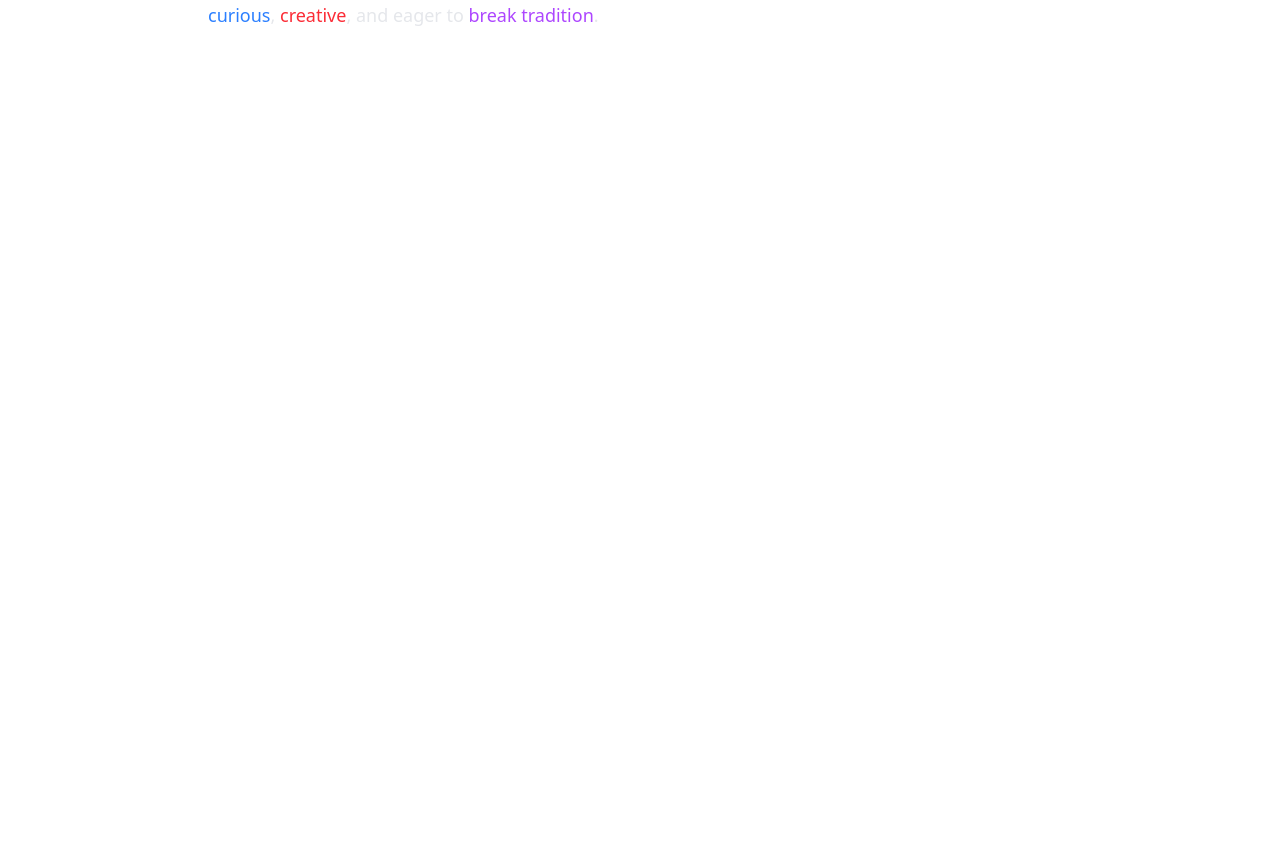
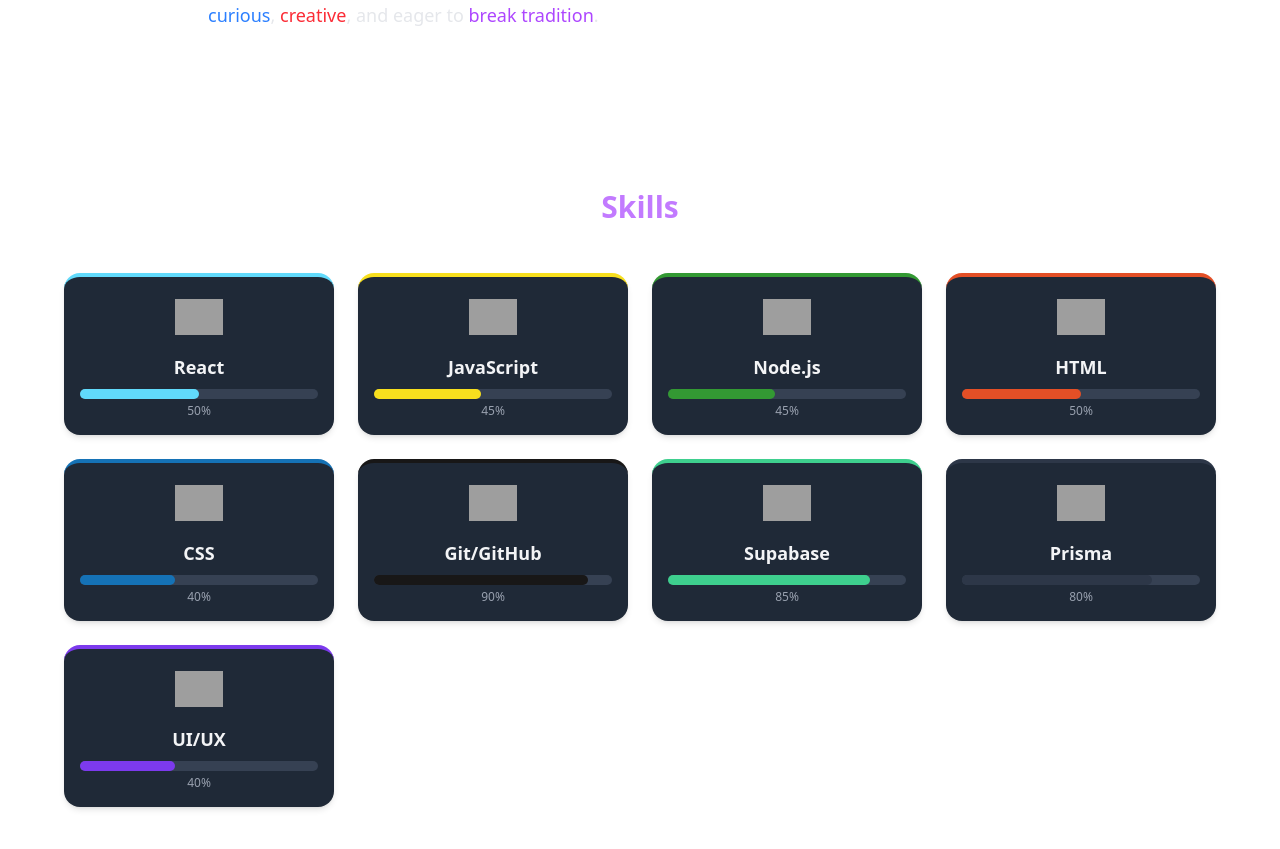
Before and after one commit to SystemX25/my-portfolio, a React (Vite) app: page / in a window 1280 px wide. Shown: the part 1219-2068 px from the top of the page. Built offline with nearby package versions, Linux system fonts and the light colour scheme; grey boxes are pictures that could not be loaded.

Commit message:
Adelanto de Skillls

```diff
--- a/src/components/sections/About.jsx
+++ b/src/components/sections/About.jsx
@@ -10,7 +10,6 @@
   const { t } = useTranslation();
   const { darkMode } = useTheme();
 
-  // Colores condicionales
   const textColor = darkMode ? 'text-gray-200' : 'text-gray-800';
   const cardBg = darkMode ? 'bg-[#1f2937]' : 'bg-white';
   const cardText = darkMode ? 'text-gray-300' : 'text-gray-700';
@@ -24,7 +23,6 @@
       </h2>
 
       <div className="grid md:grid-cols-2 gap-8 items-center">
-        {/* Texto traducido */}
         <motion.div
           initial={{ opacity: 0, x: -20 }}
           whileInView={{ opacity: 1, x: 0 }}
@@ -51,7 +49,6 @@
           />
         </motion.div>
 
-        {/* Tarjeta giratoria */}
         <div
           className="card-container"
           onMouseEnter={() => setIsHovered(true)}
@@ -62,7 +59,7 @@
             transition={{ type: 'spring', stiffness: 80 }}
             className="card-inner"
           >
-            {/* Cara frontal */}
+
             <div className={`card-face card-front ${cardBg} ${borderFront}`}>
               <FaCode className="text-4xl text-purple-500 mb-2" />
               <p className={`text-xs ${cardText} font-jetbrains-mono`}>
@@ -70,7 +67,6 @@
               </p>
             </div>
 
-            {/* Cara trasera */}
             <div className={`card-face card-back ${cardBg} ${borderBack}`}>
               <FaRobot className="text-4xl text-red-500 mb-2 animate-pulse" />
               <p className={`text-xs text-center ${cardText} font-jetbrains-mono leading-tight`}>
--- a/src/components/sections/Skills.jsx
+++ b/src/components/sections/Skills.jsx
@@ -1,20 +1,163 @@
+import { useState } from 'react';
+import { motion, AnimatePresence } from 'framer-motion';
+import { useTranslation } from 'react-i18next';
+import { useTheme } from '../../context/ThemeContext';
+
 const SkillsSection = () => {
+  const [selectedSkill, setSelectedSkill] = useState(null);
+  const { t } = useTranslation();
+  const { darkMode } = useTheme();
+
   const skills = [
-    { name: 'React', level: 90 },
-    { name: 'Tailwind', level: 85 },
-    // ...
+    {
+      name: 'React',
+      level: 50,
+      logo: 'react.svg',
+      descKey: 'skills.react',
+      color: '#61DAFB'
+    },
+    {
+      name: 'JavaScript',
+      level: 45,
+      logo: 'js-logo.svg',
+      descKey: 'skills.javascript',
+      color: '#F7DF1E'
+    },
+    {
+      name: 'Node.js',
+      level: 45,
+      logo: 'nodejs-logo.svg',
+      descKey: 'skills.nodejs',
+      color: '#339933'
+    },
+    {
+      name: 'HTML',
+      level: 50,
+      logo: 'html-logo.svg',
+      descKey: 'skills.html',
+      color: '#E34F26'
+    },
+    {
+      name: 'CSS',
+      level: 40,
+      logo: 'css-logo.svg',
+      descKey: 'skills.css',
+      color: '#1572B6'
+    },
+    {
+      name: 'Git/GitHub',
+      level: 90,
+      logo: 'github-logo.svg',
+      descKey: 'skills.git',
+      color: '#181717'
+    },
+    {
+      name: 'Supabase',
+      level: 85,
+      logo: 'supabase-logo.svg',
+      descKey: 'skills.supabase',
+      color: '#3ECF8E'
+    },
+    {
+      name: 'Prisma',
+      level: 80,
+      logo: 'prisma-logo.svg',
+      descKey: 'skills.prisma',
+      color: '#2D3748'
+    },
+    {
+      name: 'UI/UX',
+      level: 40,
+      logo: 'uiux-logo.svg',
+      descKey: 'skills.uiux',
+      color: '#7C3AED'
+    }
   ];
 
   return (
-    <section className="py-20 bg-opacity-50">
-      <h2 className="text-3xl font-bold text-center mb-12">Habilidades</h2>
-      <div >
-        {skills.map(skill => (
-          <div key={skill.name} className="skill-badge">
-            {skill.name}
-          </div>
+    <section className="py-20 px-4 bg-transparent">
+      <h2 className={`text-3xl font-bold text-center mb-12 font-orbitron ${darkMode ? 'text-purple-400' : 'text-purple-700'}`}>
+        {t('skills.title')}
+      </h2>
+
+      <div className="grid grid-cols-2 sm:grid-cols-3 lg:grid-cols-4 gap-6 max-w-6xl mx-auto">
+        {skills.map((skill) => (
+          <motion.div
+            key={skill.name}
+            whileHover={{ y: -4, scale: 1.05 }}
+            whileTap={{ scale: 0.95 }}
+            onClick={() => setSelectedSkill(skill)}
+            className={`p-4 rounded-2xl shadow-md cursor-pointer backdrop-blur-sm transition-all border-t-4
+              ${selectedSkill?.name === skill.name
+                ? 'ring-2 ring-purple-500 dark:ring-purple-400'
+                : `${darkMode ? 'bg-[#1f2937]' : 'bg-white'}`}
+            `}
+            style={{ borderColor: skill.color }}
+          >
+            <div className="flex flex-col items-center text-center">
+              <img src={skill.logo} alt={skill.name} className="w-12 h-12 mb-3 object-contain" />
+              <h3 className={`font-semibold text-lg font-space-grotesk ${darkMode ? 'text-gray-100' : 'text-gray-800'}`}>
+                {skill.name}
+              </h3>
+              <div className={`w-full rounded-full h-2.5 mt-2 ${darkMode ? 'bg-gray-700' : 'bg-gray-200'}`}>
+                <div
+                  className="h-2.5 rounded-full"
+                  style={{ width: `${skill.level}%`, backgroundColor: skill.color }}
+                ></div>
+              </div>
+              <span className={`text-xs mt-1 ${darkMode ? 'text-gray-400' : 'text-gray-500'}`}>{skill.level}%</span>
+            </div>
+          </motion.div>
         ))}
       </div>
+
+      <AnimatePresence>
+        {selectedSkill && (
+          <motion.div
+            initial={{ opacity: 0 }}
+            animate={{ opacity: 1 }}
+            exit={{ opacity: 0 }}
+            onClick={() => setSelectedSkill(null)}
+            className="fixed inset-0 bg-black/50 flex items-center justify-center p-4 z-50"
+          >
+            <motion.div
+              initial={{ y: 50, opacity: 0 }}
+              animate={{ y: 0, opacity: 1 }}
+              exit={{ y: 50, opacity: 0 }}
+              className={`p-6 rounded-xl max-w-md w-full shadow-2xl ${darkMode ? 'bg-[#1f2937] text-white' : 'bg-white text-gray-800'}`}
+              onClick={(e) => e.stopPropagation()}
+            >
+              <div className="flex items-center mb-4">
+                <img src={selectedSkill.logo} alt={selectedSkill.name} className="w-10 h-10 mr-3" />
+                <h3 className="text-xl font-bold font-orbitron">
+                  {selectedSkill.name}
+                </h3>
+              </div>
+              <p className="mb-4 font-space-grotesk">
+                {t(selectedSkill.descKey)}
+              </p>
+              <div className="mb-2">
+                <span className="text-sm font-medium">{t('skills.level')}:</span>
+                <div className={`w-full rounded-full h-2.5 mt-1 ${darkMode ? 'bg-gray-700' : 'bg-gray-200'}`}>
+                  <div
+                    className="h-2.5 rounded-full"
+                    style={{ width: `${selectedSkill.level}%`, backgroundColor: selectedSkill.color }}
+                  ></div>
+                </div>
+                <span className={`text-xs ${darkMode ? 'text-gray-400' : 'text-gray-500'}`}>
+                  {selectedSkill.level}%
+                </span>
+              </div>
+              <button
+                onClick={() => setSelectedSkill(null)}
+                className="mt-4 px-4 py-2 bg-purple-600 text-white rounded hover:bg-purple-700 transition font-jetbrains-mono"
+              >
+                {t('skills.close')}
+              </button>
+            </motion.div>
+          </motion.div>
+        )}
+      </AnimatePresence>
     </section>
   );
 };
--- a/src/i18n/locales/en.json
+++ b/src/i18n/locales/en.json
@@ -16,10 +16,18 @@
     "desc4": "I see myself as <blue>curious</blue>, <red>creative</red>, and eager to <purple>break tradition</purple>."
   },
   "skills": {
-    "title": "Technical Skills",
-    "languages": "Programming Languages",
-    "frameworks": "Frameworks & Libraries",
-    "tools": "Tools & Platforms"
+    "title": "Skills",
+    "close": "Close",
+    "level": "Level",
+    "react": "Building user interfaces with React.",
+    "javascript": "Programming language for web development.",
+    "nodejs": "JavaScript runtime environment for servers.",
+    "html": "Markup language to structure web pages.",
+    "css": "Language for styling web pages.",
+    "git": "Version control system and collaboration platform.",
+    "supabase": "Open-source Firebase alternative for databases.",
+    "prisma": "ORM for databases using TypeScript and JavaScript.",
+    "uiux": "Interface and user experience design."
   },
   "contact": {
     "title": "Get in touch",
--- a/src/i18n/locales/es.json
+++ b/src/i18n/locales/es.json
@@ -17,10 +17,18 @@
     "desc4": "Me considero <blue>curioso</blue>, <red>creativo</red> y con ganas de <purple>romper lo tradicional</purple>."
   },
   "skills": {
-    "title": "Habilidades Técnicas",
-    "languages": "Lenguajes de Programación",
-    "frameworks": "Frameworks y Librerías",
-    "tools": "Herramientas y Plataformas"
+    "title": "Habilidades",
+    "close": "Cerrar",
+    "level": "Nivel",
+    "react": "Construcción de interfaces de usuario con React.",
+    "javascript": "Lenguaje de programación para desarrollo web.",
+    "nodejs": "Entorno de ejecución para JavaScript en el servidor.",
+    "html": "Lenguaje de marcado para estructurar páginas web.",
+    "css": "Lenguaje para estilizar páginas web.",
+    "git": "Sistema de control de versiones y colaboración.",
+    "supabase": "Alternativa open-source a Firebase para bases de datos.",
+    "prisma": "ORM para bases de datos con TypeScript y JavaScript.",
+    "uiux": "Diseño de interfaces y experiencia de usuario."
   },
   "contact": {
     "title": "Contacto",
```
